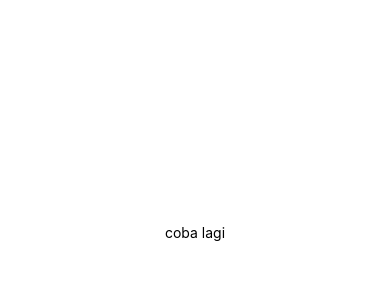
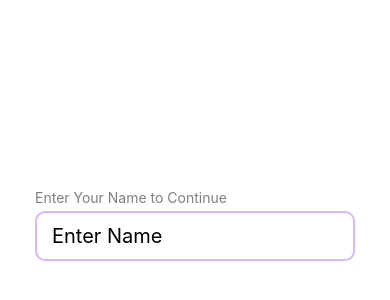
Before and after one commit to chairulanam17/ExpoSingBener, a React Native app: screen / in a window 390 px wide. Shown: the part 190-490 px from the top of the page. Built offline with nearby package versions, Linux system fonts and the light colour scheme.

Commit message:
handle text input

```diff
--- a/App.js
+++ b/App.js
@@ -1,14 +1,10 @@
 import { StatusBar } from "expo-status-bar";
 import React from "react";
 import { StyleSheet, Text, View } from "react-native";
+import Intro from "./app/pages/intro";
 
 export default function App() {
-  return (
-    <View style={styles.container}>
-      <Text>coba lagi</Text>
-      <StatusBar style="auto" />
-    </View>
-  );
+  return <Intro />;
 }
 
 const styles = StyleSheet.create({
--- /dev/null
+++ b/app/components/RoundIconBtn.js
@@ -0,0 +1,24 @@
+import React from "react";
+import { StyleSheet, Text, View } from "react-native";
+import { AntDesign } from "@expo/vector-icons";
+import colors from "../misc/colors";
+
+export default function RoundIconBtn({ antIconName, size, color, style }) {
+  return (
+    <AntDesign
+      style={[styles.icon, { ...style }]}
+      name={antIconName}
+      size={size || 24}
+      color={color || colors.LIGHT}
+    />
+  );
+}
+
+const styles = StyleSheet.create({
+  icon: {
+    backgroundColor: colors.PRIMARY,
+    padding: 15,
+    borderRadius: 50,
+    elevation: 5,
+  },
+});
--- a/app/pages/intro.js
+++ b/app/pages/intro.js
@@ -1,15 +1,59 @@
-import React from "react";
-import { StyleSheet, Text, TextInput, View } from "react-native";
+import React, { useState } from "react";
+import {
+  StatusBar,
+  StyleSheet,
+  Text,
+  TextInput,
+  View,
+  Dimensions,
+} from "react-native";
+import RoundIconBtn from "../components/RoundIconBtn";
+import colors from "../misc/colors";
 
 export default function Intro() {
+  const [user, setUser] = useState("");
+  const handleOnChange = (text) => setUser(text);
+
   return (
-    <View>
-      <Text>Enter Your Name to Continue</Text>
-      <TextInput />
-    </View>
+    <>
+      <StatusBar hidden />
+      <View style={styles.container}>
+        <Text style={styles.inputTitle}>Enter Your Name to Continue</Text>
+        <TextInput
+          value={user}
+          onChangeText={handleOnChange}
+          placeholder="Enter Name"
+          style={styles.textInput}
+        />
+        {user.trim().length >= 3 ? (
+          <RoundIconBtn antIconName="arrowright" />
+        ) : null}
+      </View>
+    </>
   );
 }
 
+const width = Dimensions.get("window").width - 70;
 const styles = StyleSheet.create({
-  container: {},
+  container: {
+    flex: 1,
+    justifyContent: "center",
+    alignItems: "center",
+  },
+  textInput: {
+    borderWidth: 2,
+    borderColor: colors.PRIMARY,
+    width,
+    height: 50,
+    borderRadius: 10,
+    paddingLeft: 15,
+    fontSize: 20,
+    marginBottom: 15,
+  },
+  inputTitle: {
+    alignSelf: "flex-start",
+    paddingLeft: 35,
+    marginBottom: 5,
+    opacity: 0.5,
+  },
 });
```
Also changed, not shown: app/misc/colors.js (renamed from app/misc/color.js).
